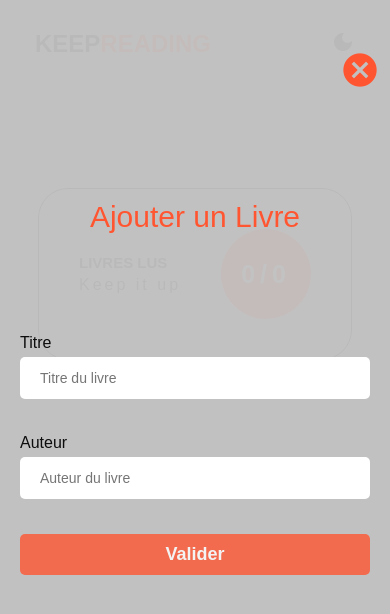
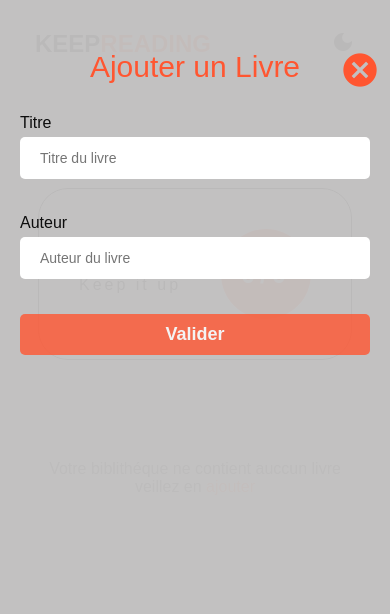
Before and after one commit to KaneDev7/application_suivi_de_lecture, a plain HTML site: page index.html in a window 390 px wide. Both pictures are taken after a click on the element "ajouter". Drawn offline with Linux system fonts and the light colour scheme.

Commit message:
Correction de la responsivité et ajout de queleques animation

```diff
--- a/style.css
+++ b/style.css
@@ -479,8 +479,11 @@ form button:hover {
     .item_text p {
         font-size: 12px;
     }
+    .modal_container {
+        margin-top: 50px;
+    }
     .modal_container h1 {
-        margin-bottom: 100px;
+        margin-bottom: 30px;
         font-size: 30px;
     }
     .addBtn{
```
